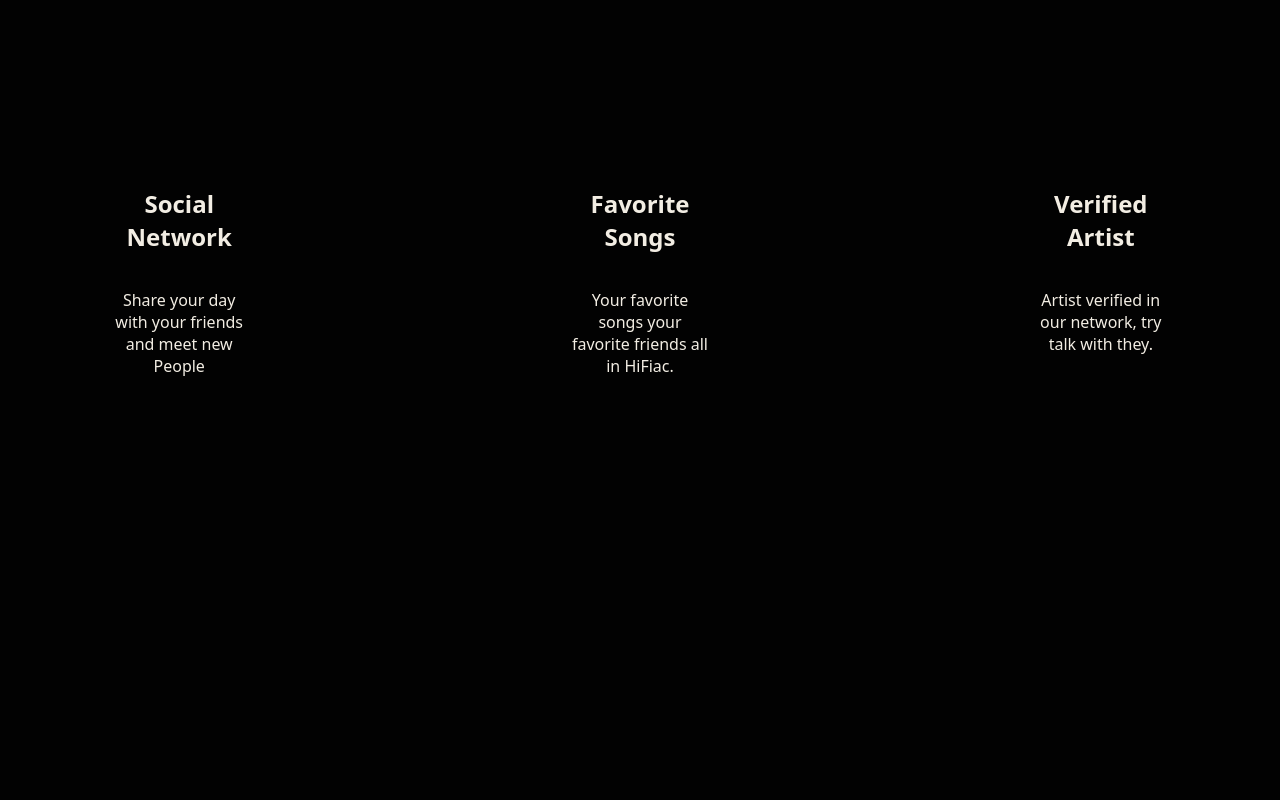
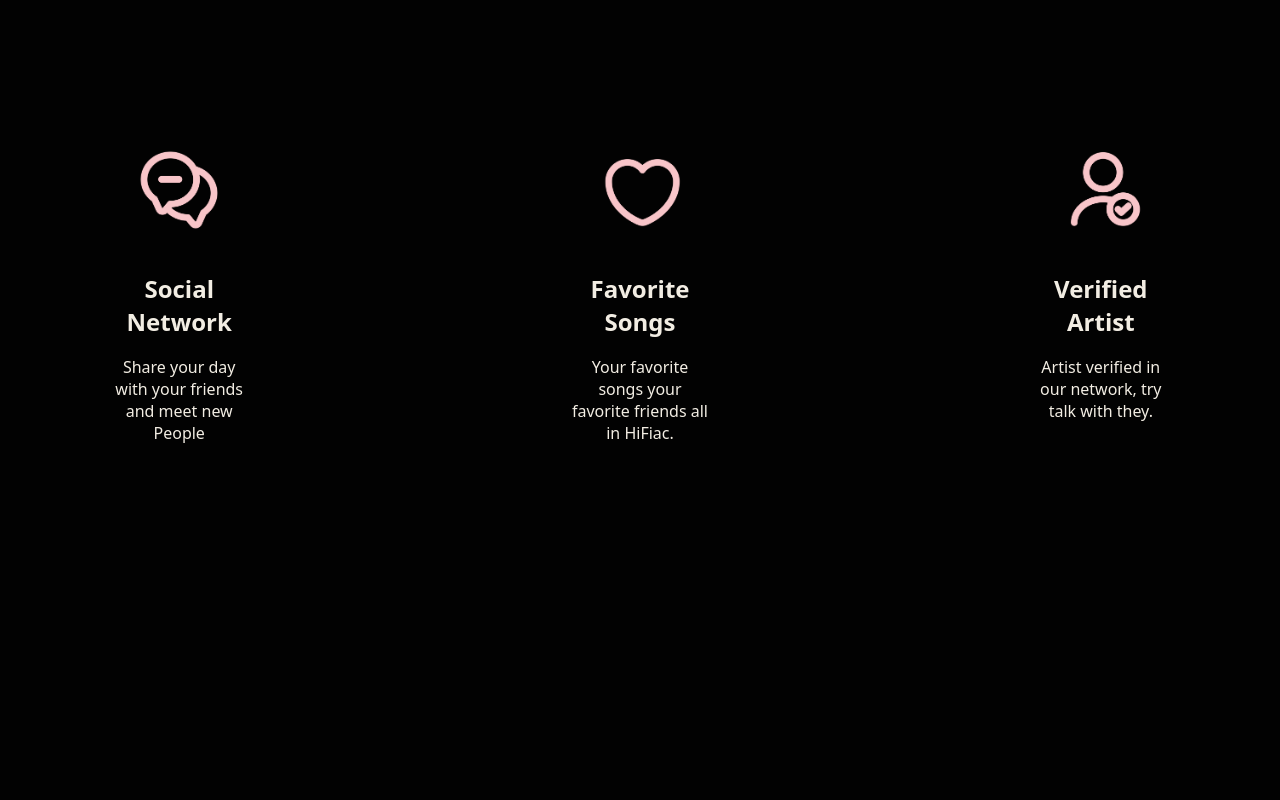
Before and after one commit to CtrlMagno/HiFiac, a plain HTML site: page src/Pages/Landing/index.html in a window 1280 px wide. Shown: the part 2160-2960 px from the top of the page. Drawn offline with Linux system fonts and the light colour scheme.

Commit message:
feat: Ending Landing Page 🙈🙈

```diff
--- a/src/Pages/Landing/index.html
+++ b/src/Pages/Landing/index.html
@@ -41,7 +41,7 @@
 
         <div class="Card">
 
-            <img src="" alt="" class="Icon">
+            <img src="../../../public/icons/mensaje-04.png" alt="" class="Icon">
 
             <p class="CardTittle">Social Network</p>
 
@@ -51,7 +51,7 @@
 
         <div class="Card">
 
-            <img src="" alt="" class="Icon">
+            <img src="../../../public/icons/corazon-03.png" alt="" class="Icon">
 
             <p class="CardTittle">Favorite Songs</p>
 
@@ -61,7 +61,7 @@
 
         <div class="Card">
 
-            <img src="" alt="" class="Icon">
+            <img src="../../../public/icons/user flecha-02.png" alt="" class="Icon">
 
             <p class="CardTittle">Verified Artist</p>
 
--- a/src/Pages/Landing/style.css
+++ b/src/Pages/Landing/style.css
@@ -83,7 +83,7 @@
 .CardTittle{
     font-size: 3vh;
     font-weight: 700;
-    margin: 20%;
+    margin: 10%;
 }
 
 .CardText{
@@ -147,7 +147,7 @@
 }
 
 .CardAuthentification{
-    width: 30%;
+    width: 25%;
     height: auto;
     text-align: center;
     justify-content: center;
@@ -197,7 +197,6 @@
 .Footer{
     display: flex;
     justify-content: space-between;
-    border: 2px solid rebeccapurple;
     padding-left: 4vh;
     padding-right: 4vh;
 }
@@ -206,3 +205,8 @@
     display: flex;
     gap: 3vh;
 }
+
+.Icon{
+    width: 15vh;
+    height: auto;
+}
```
Also changed, not shown: public/icons/busqueda-05.png (added), public/icons/corazon-03.png (added), public/icons/iconos png hifi-07.png (added), public/icons/mensaje-04.png (added), public/icons/musica-06.png (added), public/icons/publicar-08.png (added), public/icons/salida-10.png (added), public/icons/user en circulo-09.png (added), public/icons/user flecha-02.png (added), public/icons/userr_Mesa de trabajo 1.png (added).
